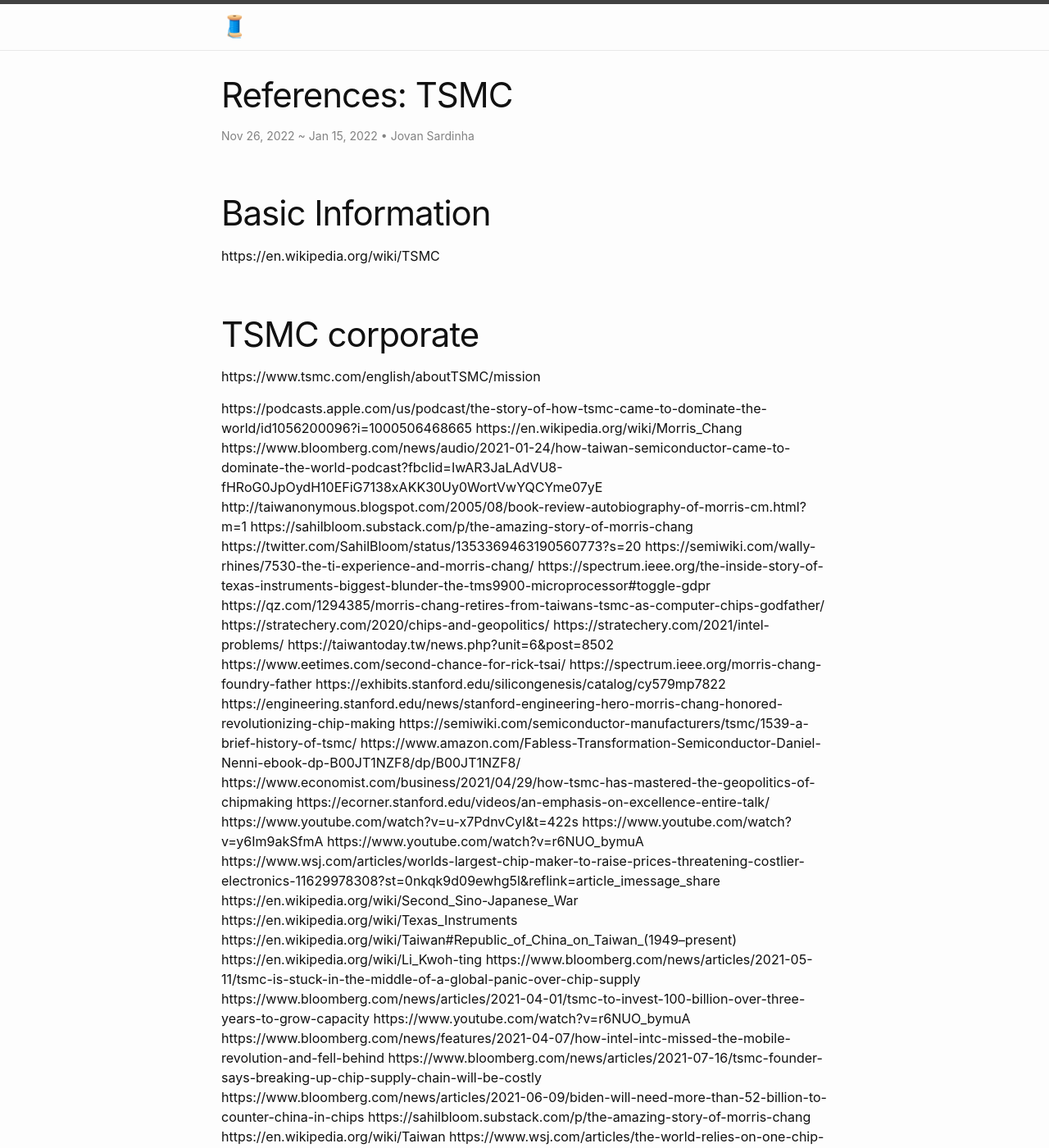
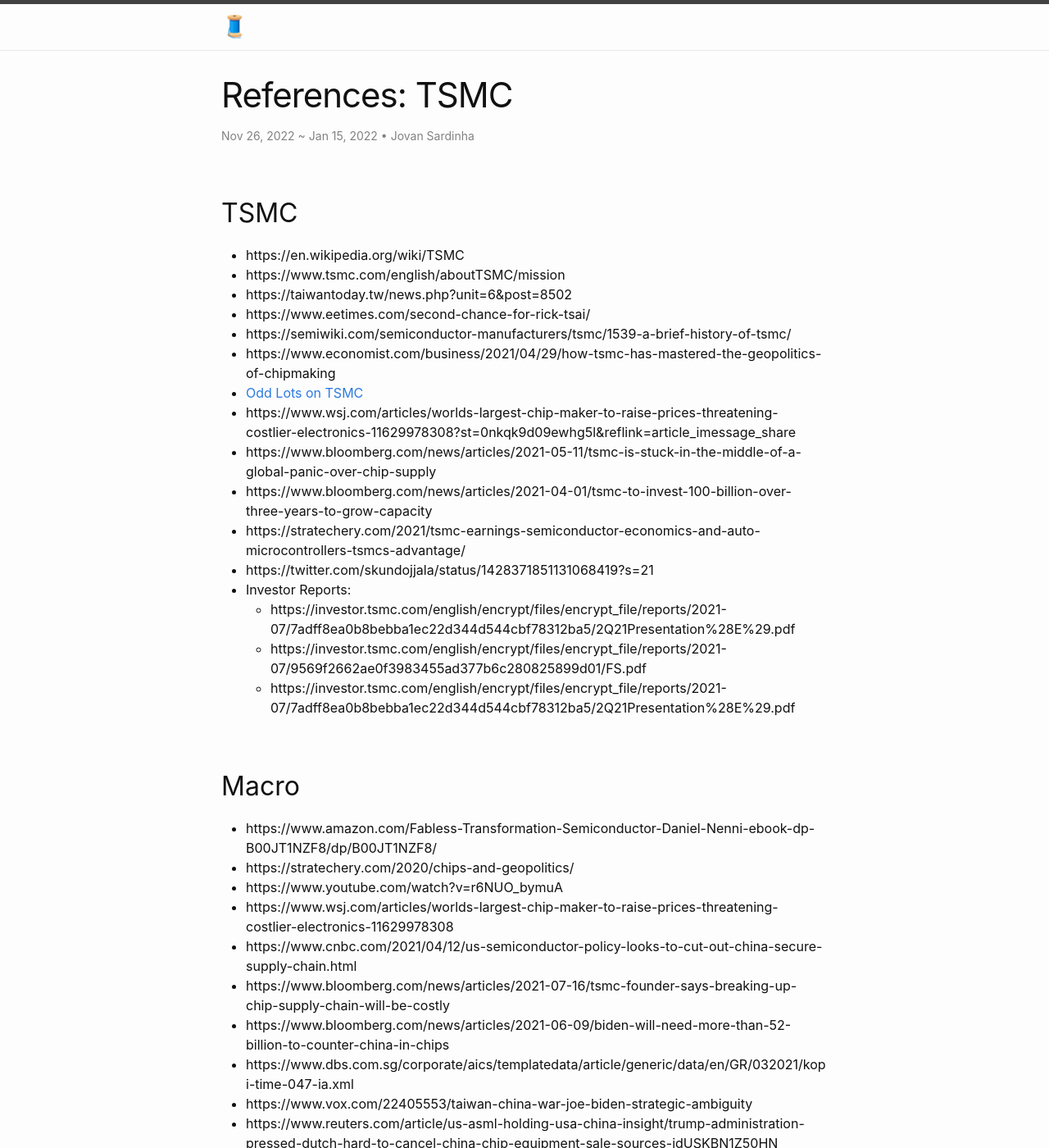
Before and after one commit to jovsa/jovsa.github.io, a Jekyll site: the page built from _posts/2022-11-26-references-tsmc.md, in a window 1280 px wide and 1400 px high. Shown: the whole window at 82% size. Built offline with Jekyll 4.4.1, drawn with Linux system fonts in a browser that asks for light colours; some of the changed text lies outside the part shown.

Commit message:
updated TSMC links with organiztaion

```diff
--- a/_posts/2022-11-26-references-tsmc.md
+++ b/_posts/2022-11-26-references-tsmc.md
@@ -7,77 +7,76 @@
 - Jovan Sardinha
 ---
 
-# Basic Information
-https://en.wikipedia.org/wiki/TSMC
+## TSMC
+* https://en.wikipedia.org/wiki/TSMC
+* https://www.tsmc.com/english/aboutTSMC/mission
+* https://taiwantoday.tw/news.php?unit=6&post=8502
+* https://www.eetimes.com/second-chance-for-rick-tsai/
+* https://semiwiki.com/semiconductor-manufacturers/tsmc/1539-a-brief-history-of-tsmc/
+* https://www.economist.com/business/2021/04/29/how-tsmc-has-mastered-the-geopolitics-of-chipmaking
+* [Odd Lots on TSMC](https://podcasts.apple.com/us/podcast/the-story-of-how-tsmc-came-to-dominate-the-world/id1056200096?i=1000506468665)
+* https://www.wsj.com/articles/worlds-largest-chip-maker-to-raise-prices-threatening-costlier-electronics-11629978308?st=0nkqk9d09ewhg5l&reflink=article_imessage_share
+* https://www.bloomberg.com/news/articles/2021-05-11/tsmc-is-stuck-in-the-middle-of-a-global-panic-over-chip-supply
+* https://www.bloomberg.com/news/articles/2021-04-01/tsmc-to-invest-100-billion-over-three-years-to-grow-capacity
+* https://stratechery.com/2021/tsmc-earnings-semiconductor-economics-and-auto-microcontrollers-tsmcs-advantage/
+* https://twitter.com/skundojjala/status/1428371851131068419?s=21
+* Investor Reports:
+    * https://investor.tsmc.com/english/encrypt/files/encrypt_file/reports/2021-07/7adff8ea0b8bebba1ec22d344d544cbf78312ba5/2Q21Presentation%28E%29.pdf
+    * https://investor.tsmc.com/english/encrypt/files/encrypt_file/reports/2021-07/9569f2662ae0f3983455ad377b6c280825899d01/FS.pdf
+    * https://investor.tsmc.com/english/encrypt/files/encrypt_file/reports/2021-07/7adff8ea0b8bebba1ec22d344d544cbf78312ba5/2Q21Presentation%28E%29.pdf
+
+## Macro
+* https://www.amazon.com/Fabless-Transformation-Semiconductor-Daniel-Nenni-ebook-dp-B00JT1NZF8/dp/B00JT1NZF8/
+* https://stratechery.com/2020/chips-and-geopolitics/
+* https://www.youtube.com/watch?v=r6NUO_bymuA
+* https://www.wsj.com/articles/worlds-largest-chip-maker-to-raise-prices-threatening-costlier-electronics-11629978308
+* https://www.cnbc.com/2021/04/12/us-semiconductor-policy-looks-to-cut-out-china-secure-supply-chain.html
+* https://www.bloomberg.com/news/articles/2021-07-16/tsmc-founder-says-breaking-up-chip-supply-chain-will-be-costly
+* https://www.bloomberg.com/news/articles/2021-06-09/biden-will-need-more-than-52-billion-to-counter-china-in-chips
+* https://www.dbs.com.sg/corporate/aics/templatedata/article/generic/data/en/GR/032021/kopi-time-047-ia.xml
+* https://www.vox.com/22405553/taiwan-china-war-joe-biden-strategic-ambiguity
+* https://www.reuters.com/article/us-asml-holding-usa-china-insight/trump-administration-pressed-dutch-hard-to-cancel-china-chip-equipment-sale-sources-idUSKBN1Z50HN
+* https://www.cnbc.com/2021/03/16/2-charts-show-how-much-the-world-depends-on-taiwan-for-semiconductors.html
+* https://www.wsj.com/articles/the-world-relies-on-one-chip-maker-in-taiwan-leaxving-everyone-vulnerable-11624075400
 
 
-# TSMC corporate
-https://www.tsmc.com/english/aboutTSMC/mission
+## Moris Chang
+* [Moris Chang - Wikipedia](https://en.wikipedia.org/wiki/Morris_Chang)
+* [Autobiobraphy Review of Moris Chang](http://taiwanonymous.blogspot.com/2005/08/book-review-autobiography-of-morris-cm.html?m=1)
+* [Twitter - Moris Chang History](https://sahilbloom.substack.com/p/the-amazing-story-of-morris-chang)
+* [The IT Experience and Moris Chang](https://semiwiki.com/wally-rhines/7530-the-ti-experience-and-morris-chang/)
+* https://qz.com/1294385/morris-chang-retires-from-taiwans-tsmc-as-computer-chips-godfather/
+* https://exhibits.stanford.edu/silicongenesis/catalog/cy579mp7822
+* https://engineering.stanford.edu/news/stanford-engineering-hero-morris-chang-honored-revolutionizing-chip-making
+* https://ecorner.stanford.edu/videos/an-emphasis-on-excellence-entire-talk/
+* https://www.youtube.com/watch?v=u-x7PdnvCyI&t=422s
+* https://www.youtube.com/watch?v=y6Im9akSfmA
+* https://en.wikipedia.org/wiki/Second_Sino-Japanese_War
+* https://en.wikipedia.org/wiki/Li_Kwoh-ting
+* https://ecorner.stanford.edu/podcasts/an-emphasis-on-excellence/
+* https://www.forbes.com/sites/jenniferwang/2020/05/15/the-billionaire-behind-the-taiwanese-company-building-a-12-billion-semiconductor-factory-in-arizona/?sh=47260dc7700d
 
+## Semiconductors
+* https://en.wikipedia.org/wiki/Transistor
+* https://en.wikipedia.org/wiki/Semiconductor
+* https://en.wikipedia.org/wiki/Integrated_circuit
+* https://spectrum.ieee.org/morris-chang-foundry-father
+* https://spectrum.ieee.org/a-better-way-to-measure-progress-in-semiconductors
+* https://qz.com/852770/theres-a-limit-to-how-small-we-can-make-transistors-but-the-solution-is-photonic-chips/
+* https://www.macrotrends.net/stocks/charts/TSM/taiwan-semiconductor-manufacturing/profit-margins
 
+## ASML
+* https://www.economist.com/business/2020/02/29/how-asml-became-chipmakings-biggest-monopoly
+* https://twitter.com/trungtphan/status/1429464889307762688?s=21
 
+## TI
+* https://en.wikipedia.org/wiki/Texas_Instruments
+* [TI and the TSM9900 Microprocessor](https://spectrum.ieee.org/the-inside-story-of-texas-instruments-biggest-blunder-the-tms9900-microprocessor#toggle-gdpr)
 
-https://podcasts.apple.com/us/podcast/the-story-of-how-tsmc-came-to-dominate-the-world/id1056200096?i=1000506468665
-https://en.wikipedia.org/wiki/Morris_Chang
-https://www.bloomberg.com/news/audio/2021-01-24/how-taiwan-semiconductor-came-to-dominate-the-world-podcast?fbclid=IwAR3JaLAdVU8-fHRoG0JpOydH10EFiG7138xAKK30Uy0WortVwYQCYme07yE
-http://taiwanonymous.blogspot.com/2005/08/book-review-autobiography-of-morris-cm.html?m=1
-https://sahilbloom.substack.com/p/the-amazing-story-of-morris-chang
-https://twitter.com/SahilBloom/status/1353369463190560773?s=20
-https://semiwiki.com/wally-rhines/7530-the-ti-experience-and-morris-chang/
-https://spectrum.ieee.org/the-inside-story-of-texas-instruments-biggest-blunder-the-tms9900-microprocessor#toggle-gdpr
-https://qz.com/1294385/morris-chang-retires-from-taiwans-tsmc-as-computer-chips-godfather/
-https://stratechery.com/2020/chips-and-geopolitics/
-https://stratechery.com/2021/intel-problems/
-https://taiwantoday.tw/news.php?unit=6&post=8502
-https://www.eetimes.com/second-chance-for-rick-tsai/
-https://spectrum.ieee.org/morris-chang-foundry-father
-https://exhibits.stanford.edu/silicongenesis/catalog/cy579mp7822
-https://engineering.stanford.edu/news/stanford-engineering-hero-morris-chang-honored-revolutionizing-chip-making
-https://semiwiki.com/semiconductor-manufacturers/tsmc/1539-a-brief-history-of-tsmc/
-https://www.amazon.com/Fabless-Transformation-Semiconductor-Daniel-Nenni-ebook-dp-B00JT1NZF8/dp/B00JT1NZF8/
-https://www.economist.com/business/2021/04/29/how-tsmc-has-mastered-the-geopolitics-of-chipmaking
-https://ecorner.stanford.edu/videos/an-emphasis-on-excellence-entire-talk/
-https://www.youtube.com/watch?v=u-x7PdnvCyI&t=422s
-https://www.youtube.com/watch?v=y6Im9akSfmA
-https://www.youtube.com/watch?v=r6NUO_bymuA
-https://www.wsj.com/articles/worlds-largest-chip-maker-to-raise-prices-threatening-costlier-electronics-11629978308?st=0nkqk9d09ewhg5l&reflink=article_imessage_share
-https://en.wikipedia.org/wiki/Second_Sino-Japanese_War
-https://en.wikipedia.org/wiki/Texas_Instruments
-https://en.wikipedia.org/wiki/Taiwan#Republic_of_China_on_Taiwan_(1949–present)
-https://en.wikipedia.org/wiki/Li_Kwoh-ting
-https://www.bloomberg.com/news/articles/2021-05-11/tsmc-is-stuck-in-the-middle-of-a-global-panic-over-chip-supply
-https://www.bloomberg.com/news/articles/2021-04-01/tsmc-to-invest-100-billion-over-three-years-to-grow-capacity
-https://www.youtube.com/watch?v=r6NUO_bymuA
-https://www.bloomberg.com/news/features/2021-04-07/how-intel-intc-missed-the-mobile-revolution-and-fell-behind
-https://www.bloomberg.com/news/articles/2021-07-16/tsmc-founder-says-breaking-up-chip-supply-chain-will-be-costly
-https://www.bloomberg.com/news/articles/2021-06-09/biden-will-need-more-than-52-billion-to-counter-china-in-chips
-https://sahilbloom.substack.com/p/the-amazing-story-of-morris-chang
-https://en.wikipedia.org/wiki/Taiwan
-https://www.wsj.com/articles/the-world-relies-on-one-chip-maker-in-taiwan-leaxving-everyone-vulnerable-11624075400
-https://www.forbes.com/sites/jenniferwang/2020/05/15/the-billionaire-behind-the-taiwanese-company-building-a-12-billion-semiconductor-factory-in-arizona/?sh=47260dc7700d
-https://en.wikipedia.org/wiki/Semiconductor_Manufacturing_International_Corporation
-https://www.cnbc.com/2021/03/16/2-charts-show-how-much-the-world-depends-on-taiwan-for-semiconductors.html
-https://www.reuters.com/article/us-asml-holding-usa-china-insight/trump-administration-pressed-dutch-hard-to-cancel-china-chip-equipment-sale-sources-idUSKBN1Z50HN
-https://en.wikipedia.org/wiki/Photolithography
-https://qz.com/1294385/morris-chang-retires-from-taiwans-tsmc-as-computer-chips-godfather/
-https://stratechery.com/2020/chips-and-geopolitics/
-https://investor.tsmc.com/english/encrypt/files/encrypt_file/reports/2021-07/7adff8ea0b8bebba1ec22d344d544cbf78312ba5/2Q21Presentation%28E%29.pdf
-https://investor.tsmc.com/english/encrypt/files/encrypt_file/reports/2021-07/9569f2662ae0f3983455ad377b6c280825899d01/FS.pdf
-https://investor.tsmc.com/english/encrypt/files/encrypt_file/reports/2021-07/7adff8ea0b8bebba1ec22d344d544cbf78312ba5/2Q21Presentation%28E%29.pdf
-https://www.macrotrends.net/stocks/charts/TSM/taiwan-semiconductor-manufacturing/profit-margins
-https://en.wikipedia.org/wiki/Transistor
-https://en.wikipedia.org/wiki/Semiconductor
-https://en.wikipedia.org/wiki/Integrated_circuit
-https://en.wikipedia.org/wiki/Moore%27s_second_law
-https://qz.com/852770/theres-a-limit-to-how-small-we-can-make-transistors-but-the-solution-is-photonic-chips/
-https://spectrum.ieee.org/a-better-way-to-measure-progress-in-semiconductors
-https://www.vox.com/22405553/taiwan-china-war-joe-biden-strategic-ambiguity
-https://www.anandtech.com/show/16823/intel-accelerated-offensive-process-roadmap-updates-to-10nm-7nm-4nm-3nm-20a-18a-packaging-foundry-emib-foveros/2
-https://twitter.com/trungtphan/status/1429464889307762688?s=21
-https://twitter.com/skundojjala/status/1428371851131068419?s=21
-https://www.dbs.com.sg/corporate/aics/templatedata/article/generic/data/en/GR/032021/kopi-time-047-ia.xml  (Dan Wang Podcast)
-https://ecorner.stanford.edu/podcasts/an-emphasis-on-excellence/
-https://stratechery.com/2021/tsmc-earnings-semiconductor-economics-and-auto-microcontrollers-tsmcs-advantage/
-https://www.cnbc.com/2021/04/12/us-semiconductor-policy-looks-to-cut-out-china-secure-supply-chain.html
-https://www.wsj.com/articles/worlds-largest-chip-maker-to-raise-prices-threatening-costlier-electronics-11629978308
-https://www.economist.com/business/2020/02/29/how-asml-became-chipmakings-biggest-monopoly
+## Intel
+* https://stratechery.com/2021/intel-problems/
+* https://www.bloomberg.com/news/features/2021-04-07/how-intel-intc-missed-the-mobile-revolution-and-fell-behind
+* https://www.anandtech.com/show/16823/intel-accelerated-offensive-process-roadmap-updates-to-10nm-7nm-4nm-3nm-20a-18a-packaging-foundry-emib-foveros/2
+
+## SMIC
+* https://en.wikipedia.org/wiki/Semiconductor_Manufacturing_International_Corporation
```
